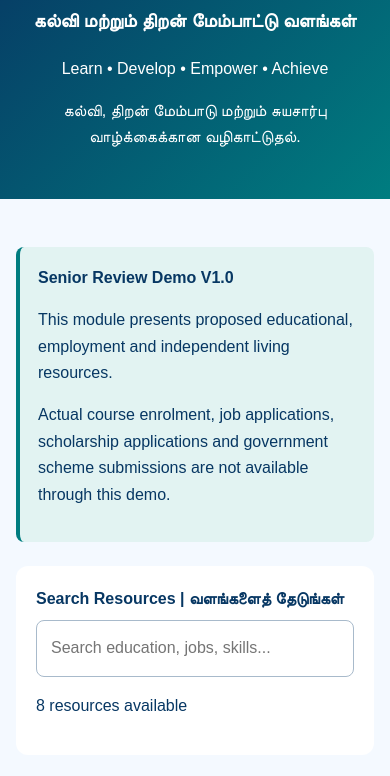
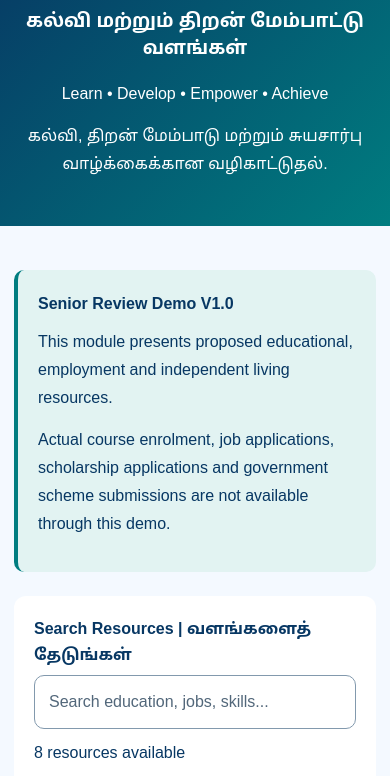
Before and after one commit to uthayaa999/sis-spinal-injured-society, a plain HTML site: page learning-resources.html in a window 390 px wide. Shown: the part 504-1280 px from the top of the page. Drawn offline with Linux system fonts and the light colour scheme.

Commit message:
SIS STEP 30.9 - Learning Resources CSS Integration
Integrated the SIS shared stylesheet into the Learning Resources page to improve visual consistency, responsive layouts and accessibility while preserving official branding, all eight resource categories, live search, text size controls, interactive resource dialogs and official information portal links.

```diff
--- a/learning-resources.html
+++ b/learning-resources.html
@@ -159,6 +159,8 @@ footer{
  nav{gap:12px}
 }
 </style>
+
+<link rel="stylesheet" href="sis-styles.css">
 </head>
 
 <body>
```
